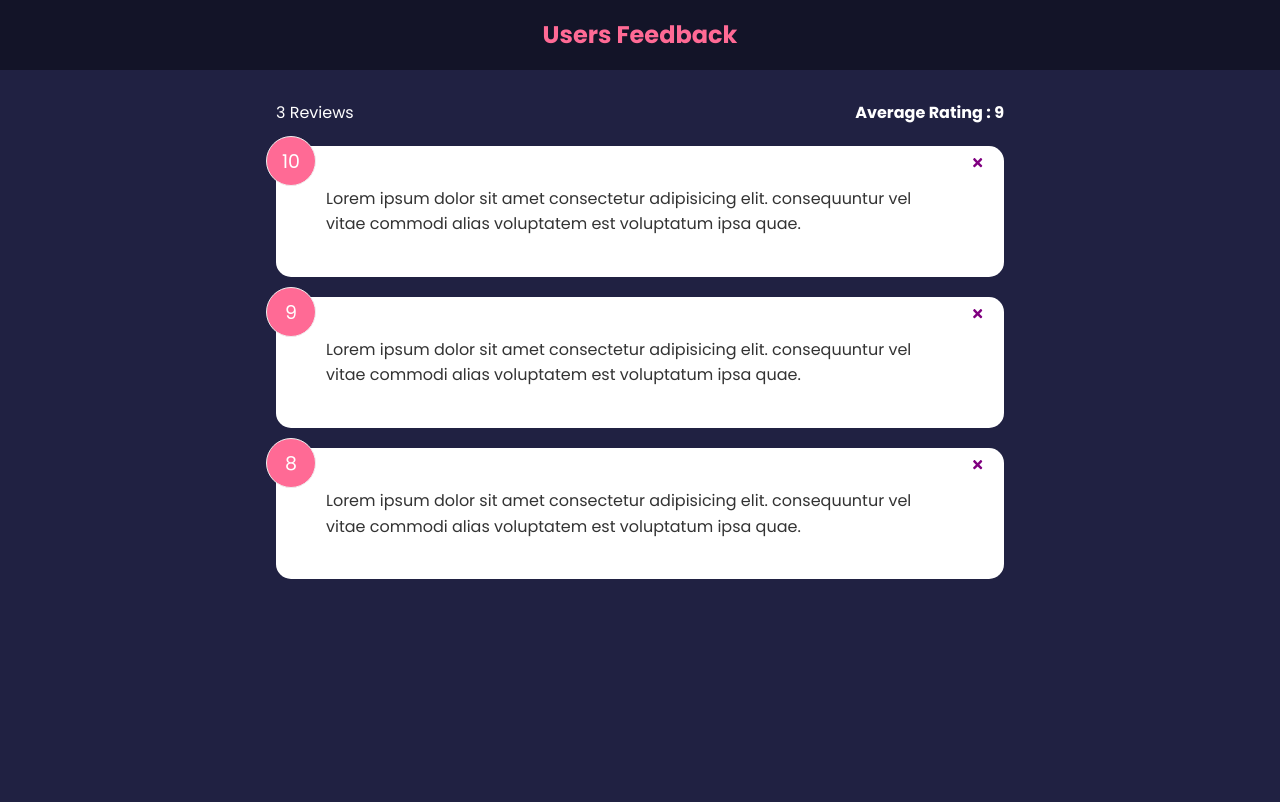
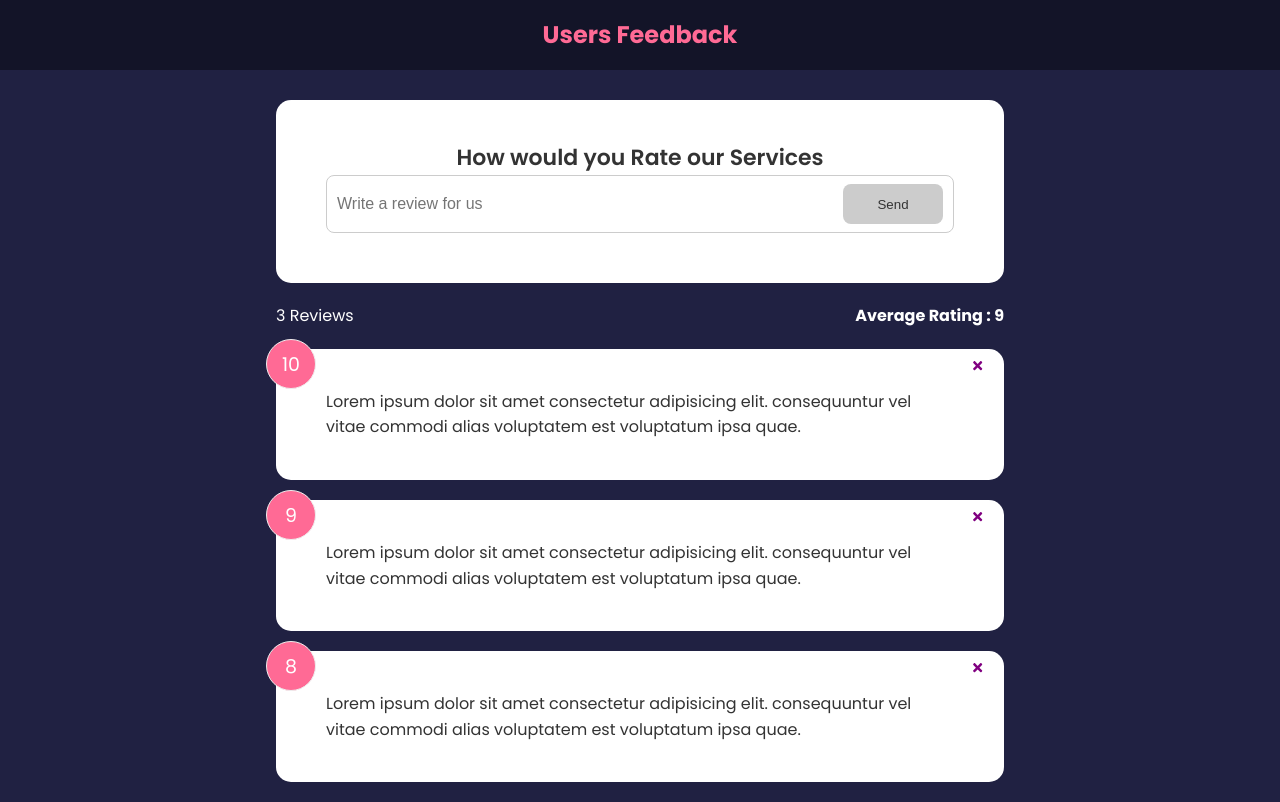
Before and after one commit to abdulsalam030/User-s-Feedback-App, a React (Create React App) app: page / in a window 1280 px wide. Built offline with nearby package versions, Linux system fonts and the light colour scheme.

Commit message:
Form Validation added

```diff
--- a/src/App.css
+++ b/src/App.css
@@ -149,7 +149,6 @@
   color: #fff;
   border: 0;
   border-radius: 8px;
-  color: #fff;
   width: 100px;
   height: 40px;
   cursor: pointer;
--- a/src/App.js
+++ b/src/App.js
@@ -3,6 +3,7 @@
 import Feedbacklist from "./components/Feedbacklist";
 import FeedbackData from "./Data/FeedbackData";
 import FeedbackStats from "./components/FeedbackStats";
+import Form from "./components/Form";
 import "./App.css";
 function App() {
   const [feedback, setFeedback] = useState(FeedbackData);
@@ -15,6 +16,7 @@
     <>
       <Headers />
       <div className="container">
+        <Form/>
       <FeedbackStats feedback={feedback} />
         <Feedbacklist feedback={feedback} handleDelete={deleteFeedback} />
       </div>
--- /dev/null
+++ b/src/components/Form.jsx
@@ -0,0 +1,44 @@
+import React,{useState} from 'react'
+import Card from './shared/Card'
+import Button from './shared/Button';
+
+function Form() {
+    const [text,setText] = useState("");
+    const [btnDisabled, setBtnDisabled] = useState(true);
+    const [message,setMessage] = useState(" ");
+
+    const handleText = (e) => {
+        if(text === '' ) {
+            setBtnDisabled(true)
+            setMessage(null)
+        } else if(text !== ' ' && text.trim().length <=9 ) {
+            setMessage("Text must be at least 10 characters")
+            setBtnDisabled(true)
+        } else {
+            setMessage(null)
+            setBtnDisabled(false)
+
+        }
+
+
+
+        setText(e.target.value)
+
+    }
+  return (
+    <Card>
+        <form>
+            <h2>
+                How would you Rate our Services
+            </h2>
+            <div className='input-group'>
+                <input type="text" placeholder="Write a review for us" onChange={handleText} value={text} />
+                 <Button type='submit' isDisabled={btnDisabled}   >Send</Button>
+            </div>
+            {message && <div className='message'>{message}</div>}
+        </form>
+    </Card>
+  )
+}
+
+export default Form
--- a/src/components/Headers.jsx
+++ b/src/components/Headers.jsx
@@ -1,7 +1,7 @@
 function Headers({text}) {
   const styles = {
     backgroundColor : 'rgba(0,0,0,0.4)' ,
-    color : '#ff6a95'
+    color : '#ff6a95',
   }
   return (
     <header style={styles}>
--- /dev/null
+++ b/src/components/shared/Button.jsx
@@ -0,0 +1,19 @@
+import React from 'react'
+
+function Button({children,version,type,isDisabled}) {
+  return (
+    <button type={type} disabled={isDisabled} className={`btn btn-${version}`} >
+      {children}
+    </button>
+
+  )
+}
+
+Button.defaultProps = {
+  version : 'primary',
+  type : 'button',
+  isDisabled : false
+}
+
+
+export default Button
```
